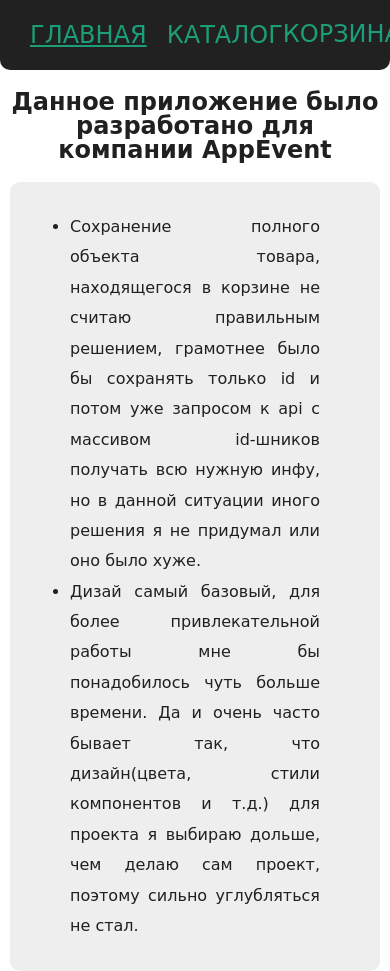
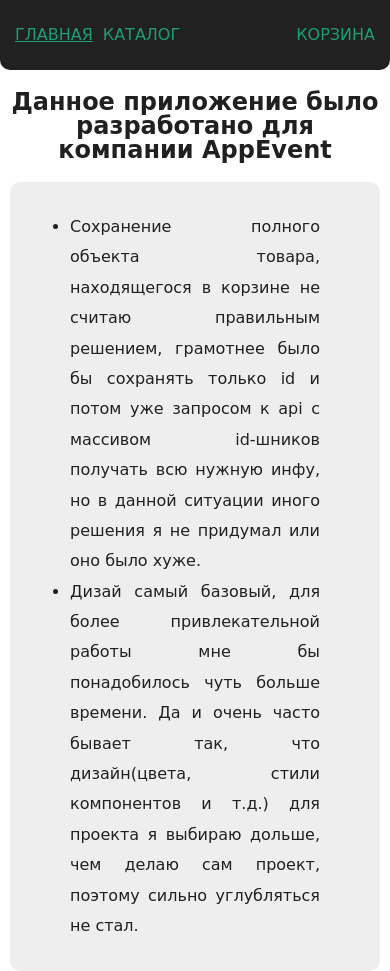
Before and after one commit to masya-nya/appevent, a React (Vite) app: page / in a window 390 px wide. Built offline with nearby package versions, Linux system fonts and the light colour scheme.

Commit message:
fix: couple fixes

```diff
--- a/src/app/components/layout/components/header/Header.module.scss
+++ b/src/app/components/layout/components/header/Header.module.scss
@@ -10,17 +10,6 @@
 	background-color: var(--bg-color);
 	height: var(--header-height);
 	border-radius: 0 0 var(--border-l) var(--border-l);
-
-	&__link {
-		color: var(--primary-color);
-		text-decoration: none;
-		text-transform: uppercase;
-		font-size: var(--font-size-l);
-
-		&:hover {
-			text-decoration: underline;
-		}
-	}
 }
 
 @media (max-width: 1050px) {
@@ -30,9 +19,8 @@
 }
 @media (max-width: 500px) {
 	.header {
+		padding: 0 15px;
 		width: 100%;
-		&__link {
-			font-size: var(--font-size-m);
-		}
+		font-size: var(--font-size-m);
 	}
 }
--- a/src/widgets/basket/basket-list/components/basket-order/BasketOrder.module.scss
+++ b/src/widgets/basket/basket-list/components/basket-order/BasketOrder.module.scss
@@ -9,3 +9,12 @@
 		margin: 0 0 0 20px;
 	}
 }
+
+@media (max-width: 500px) {
+	.basket-order {
+		padding: 10px 15px;
+		font-size: 13px;
+		flex-direction: column;
+		gap: 10px 0;
+	}
+}
--- a/src/widgets/navigation/Navigation.module.scss
+++ b/src/widgets/navigation/Navigation.module.scss
@@ -19,3 +19,14 @@
 		}
 	}
 }
+
+@media (max-width: 500px) {
+	.navigation {
+		&__main {
+			gap: 0 10px;
+		}
+		&__link {
+			font-size: var(--font-size-m);
+		}
+	}
+}
```
